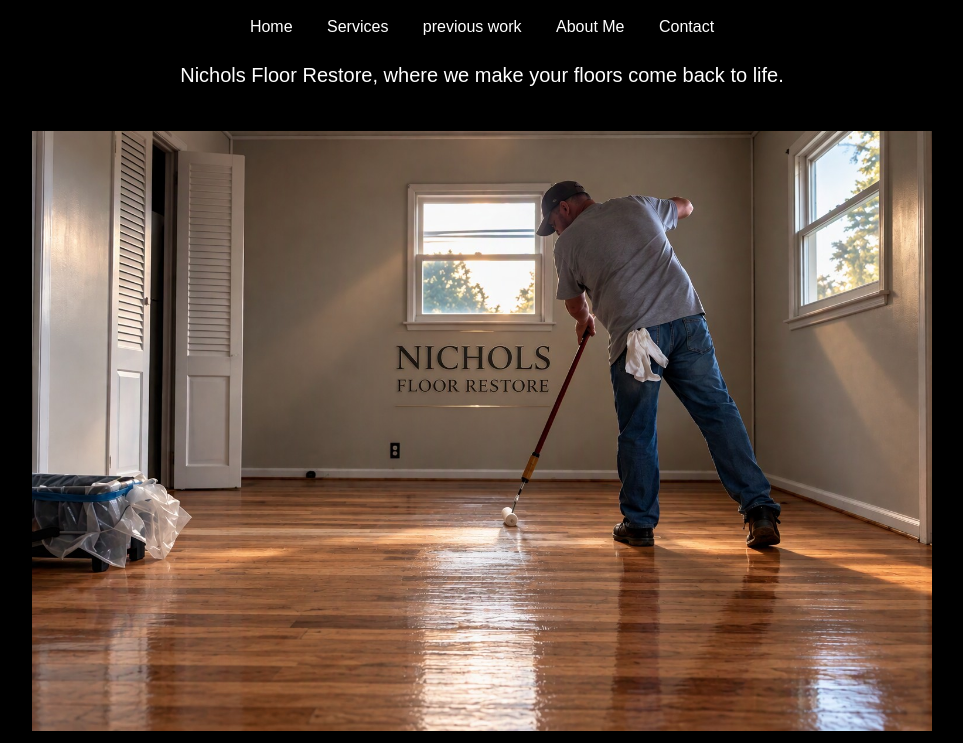
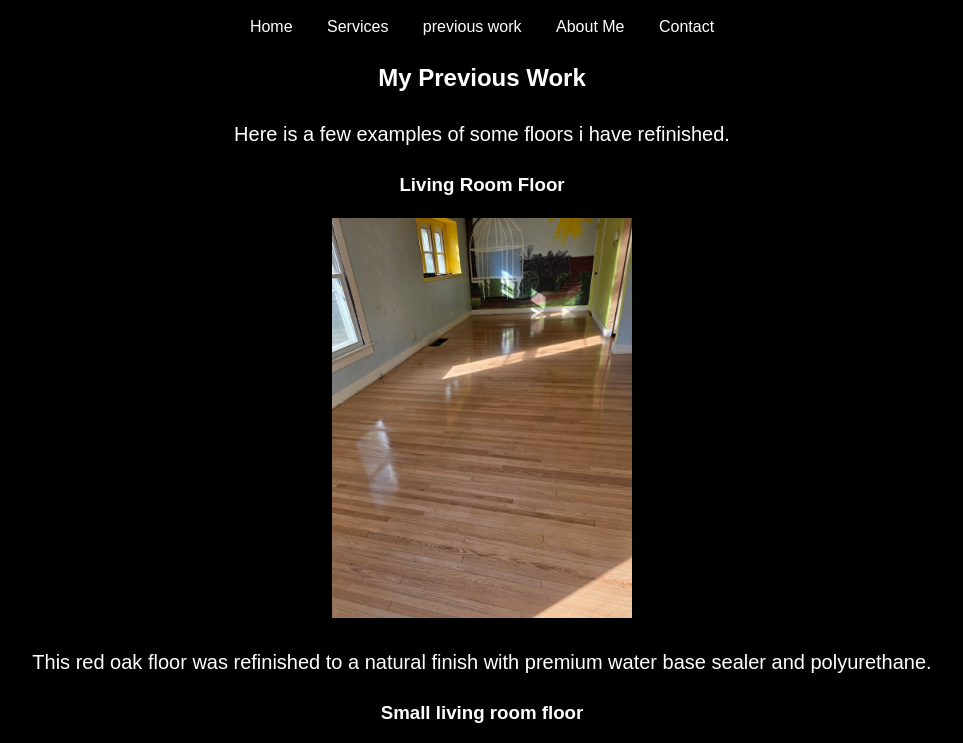
Before and after one commit to chasenichols1108/Nichols-Floor-Restore-, a plain HTML site: page previous-work.html in a window 1280 px wide. Shown: the part 396-1139 px from the top of the page, without its empty margins (158-1121 px from the left). Drawn offline with Linux system fonts and the light colour scheme.

Commit message:
Remove introductory paragraph and hero image
Removed introductory text and hero image from previous work section.

```diff
--- a/previous-work.html
+++ b/previous-work.html
@@ -22,10 +22,6 @@
         <a href="#">Contact</a>
 
    </nav>
-
-    <p>Nichols Floor Restore, where we make your floors come back to life.
-</p>
-    <img class="hero-image" src="me.jpg" alt="Nichols Floor Restore hardwood floor restoration">
 
   <h2>My Previous Work</h2>
 
```
